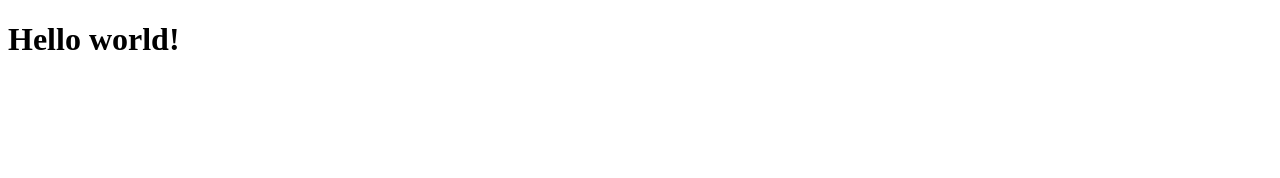
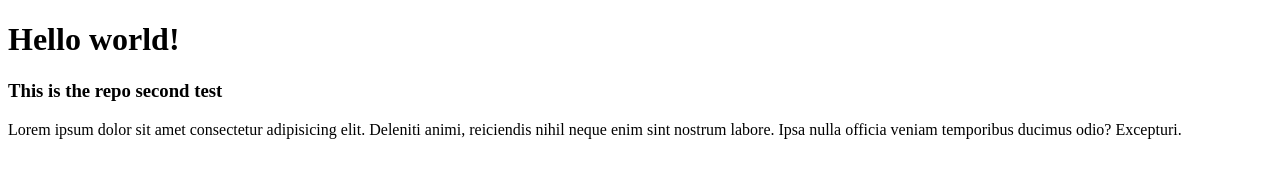
Before and after one commit to mikaazui/repo-test-2, a plain HTML site: page index.html in a window 1280 px wide. Drawn offline with Linux system fonts and the light colour scheme.

Commit message:
adding some lines

```diff
--- a/index.html
+++ b/index.html
@@ -1,12 +1,18 @@
 <!DOCTYPE html>
 <html lang="en">
+
 <head>
     <meta charset="UTF-8">
     <meta name="viewport" content="width=device-width, initial-scale=1.0">
     <title>Git repo test-2</title>
 </head>
+
 <body>
     <h1>Hello world!</h1>
 
+    <h3>This is the repo second test</h3>
+    <p>Lorem ipsum dolor sit amet consectetur adipisicing elit. Deleniti animi, reiciendis nihil neque enim sint nostrum
+        labore. Ipsa nulla officia veniam temporibus ducimus odio? Excepturi.</p>
 </body>
+
 </html>
```
